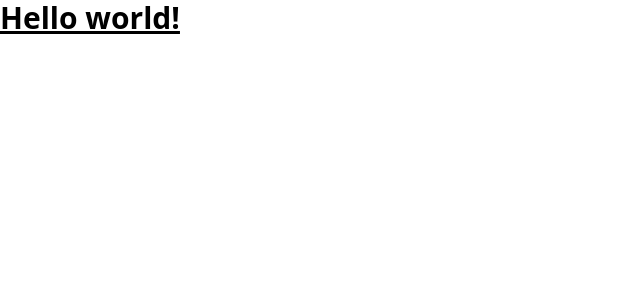
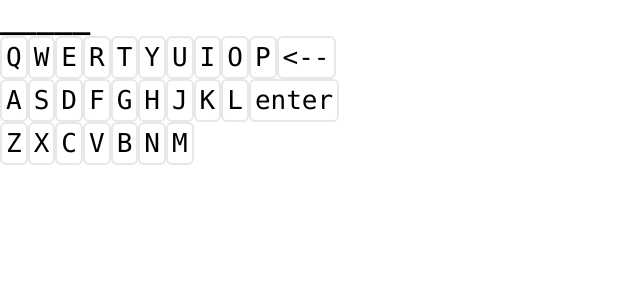
Before and after one commit to Ben-Hardy/bendle, a React (Vite) app: page / in a window 1280 px wide. Shown: the top 300 px of the page, without its empty margins (0-640 px from the left). Built offline with nearby package versions, Linux system fonts and the light colour scheme.

Commit message:
built functional onscreen keyboard that can add and remove letters from a row. set up states to handle adding letters to top row. now to add more rows for the six guesses then to actually make this thing work.

```diff
--- a/src/App.jsx
+++ b/src/App.jsx
@@ -3,12 +3,189 @@ import logo from './logo.svg'
 import './App.css'
 
 function App() {
-  const [count, setCount] = useState(0)
+  let guess = ["_", "_", "_", "_", "_"];
+  const [letters, setLetters] = useState(guess);
+  const [curLetter, setCurLetter] = useState(0);
+  let cl = 0;
+  let guessLetter = ""
+
+
+  function updateState() {
+    cl = curLetter;
+    let updatedGuess = [...letters];
+    if (updatedGuess[cl] === "_") {
+      updatedGuess[cl] = guessLetter;
+    }
+
+    if (cl < 4) {
+      cl++;
+    }
+    console.log(updatedGuess);
+    setLetters(updatedGuess);
+    setCurLetter(cl);
+  }
 
   return (
-    <h1 className="text-3xl font-bold underline">
-      Hello world!
-    </h1>
+    <div className='font-mono'>
+      <div className="text-3xl font-bold">
+        {letters[0]}{letters[1]}{letters[2]}{letters[3]}{letters[4]}
+      </div>
+
+      <button onClick={() => {
+        guessLetter = "Q";
+        updateState();
+      }}
+
+      className={"border-2 rounded-md px-1 hover:bg-slate-100"}>Q </button>
+      <button onClick={() => {
+        guessLetter = "W";
+        updateState();
+      }}
+
+      className={"border-2 rounded-md px-1 hover:bg-slate-100"}>W</button>
+      <button onClick={() => {
+        guessLetter = "E";
+        updateState();
+      }}
+      className={"border-2 rounded-md px-1 hover:bg-slate-100"}>E</button>
+      <button onClick={() => {
+        guessLetter = "R";
+        updateState();
+      }}
+      className={"border-2 rounded-md px-1 hover:bg-slate-100"}>R</button>
+      <button onClick={() => {
+        guessLetter = "T";
+        updateState();
+      }}
+      className={"border-2 rounded-md px-1 hover:bg-slate-100"}>T</button>
+      <button onClick={() => {
+        guessLetter = "Y";
+        updateState();
+      }}
+      className={"border-2 rounded-md px-1 hover:bg-slate-100"}>Y</button>
+      <button onClick={() => {
+        guessLetter = "U";
+        updateState();
+      }}
+      className={"border-2 rounded-md px-1 hover:bg-slate-100"}>U</button>
+      <button onClick={() => {
+        guessLetter = "I";
+        updateState();
+      }}
+      className={"border-2 rounded-md px-1 hover:bg-slate-100"}>I</button>
+      <button onClick={() => {
+        guessLetter = "O";
+        updateState();
+      }}
+      className={"border-2 rounded-md px-1 hover:bg-slate-100"}>O</button>
+      <button onClick={() => {
+        guessLetter = "P";
+        updateState();
+      }}
+      className={"border-2 rounded-md px-1 hover:bg-slate-100"}>P</button>
+      <button onClick={() => {
+        cl = curLetter;
+        let updatedGuess = [...letters];
+        updatedGuess[cl] = "_";
+
+        if (cl > 0) {
+          cl--;
+        }
+        console.log(updatedGuess);
+        setLetters(updatedGuess);
+        setCurLetter(cl)
+      }}
+      className={"border-2 rounded-md px-1 hover:bg-slate-100"}>{"<--"}</button>
+      <br/>
+      <button onClick={() => {
+        guessLetter = "A";
+        updateState();
+      }}
+      className={"border-2 rounded-md px-1 hover:bg-slate-100"}>A</button>
+      <button onClick={() => {
+        guessLetter = "S";
+        updateState();
+      }}
+      className={"border-2 rounded-md px-1 hover:bg-slate-100"}>S</button>
+      <button onClick={() => {
+        guessLetter = "D";
+        updateState();
+      }}
+      className={"border-2 rounded-md px-1 hover:bg-slate-100"}>D</button>
+      <button onClick={() => {
+        guessLetter = "F";
+        updateState();
+      }}
+      className={"border-2 rounded-md px-1 hover:bg-slate-100"}>F</button>
+      <button onClick={() => {
+        guessLetter = "G";
+        updateState();
+      }}
+      className={"border-2 rounded-md px-1 hover:bg-slate-100"}>G</button>
+      <button onClick={() => {
+        guessLetter = "H";
+        updateState();
+      }}
+      className={"border-2 rounded-md px-1 hover:bg-slate-100"}>H</button>
+      <button onClick={() => {
+        guessLetter = "J";
+        updateState();
+      }}
+      className={"border-2 rounded-md px-1 hover:bg-slate-100"}>J</button>
+      <button onClick={() => {
+        guessLetter = "K";
+        updateState();
+      }}
+      className={"border-2 rounded-md px-1 hover:bg-slate-100"}>K</button>
+      <button onClick={() => {
+        guessLetter = "L";
+        updateState();
+      }}
+      className={"border-2 rounded-md px-1 hover:bg-slate-100"}>L</button>
+      <button onClick={() => {
+        let guessWord = [...letters].join('');
+        console.log(guessWord);
+      }}
+      className={"border-2 rounded-md px-1 hover:bg-slate-100"}>enter</button>
+      <br/>
+      <button onClick={() => {
+        guessLetter = "Z";
+        updateState();
+      }}
+      className={"border-2 rounded-md px-1 hover:bg-slate-100"}>Z</button>
+      <button onClick={() => {
+        guessLetter = "X";
+        updateState();
+      }}
+      className={"border-2 rounded-md px-1 hover:bg-slate-100"}>X</button>
+      <button onClick={() => {
+        guessLetter = "C";
+        updateState();
+      }}
+      className={"border-2 rounded-md px-1 hover:bg-slate-100"}>C</button>
+      <button onClick={() => {
+        guessLetter = "V";
+        updateState();
+      }}
+      className={"border-2 rounded-md px-1 hover:bg-slate-100"}>V</button>
+      <button onClick={() => {
+        guessLetter = "B";
+        updateState();
+      }}
+      className={"border-2 rounded-md px-1 hover:bg-slate-100"}>B</button>
+      <button onClick={() => {
+        guessLetter = "N";
+        updateState();
+      }}
+      className={"border-2 rounded-md px-1 hover:bg-slate-100"}>N</button>
+      <button onClick={() => {
+        guessLetter = "M";
+        updateState();
+      }}
+      className={"border-2 rounded-md px-1 hover:bg-slate-100"}>M</button>
+
+
+    </div>
   )
 }
 
```
